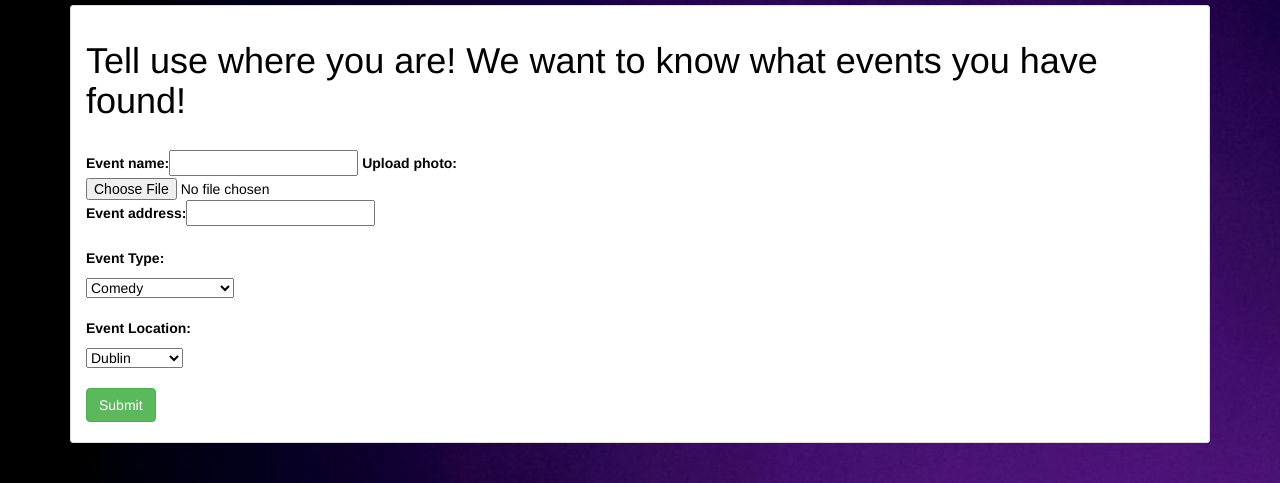
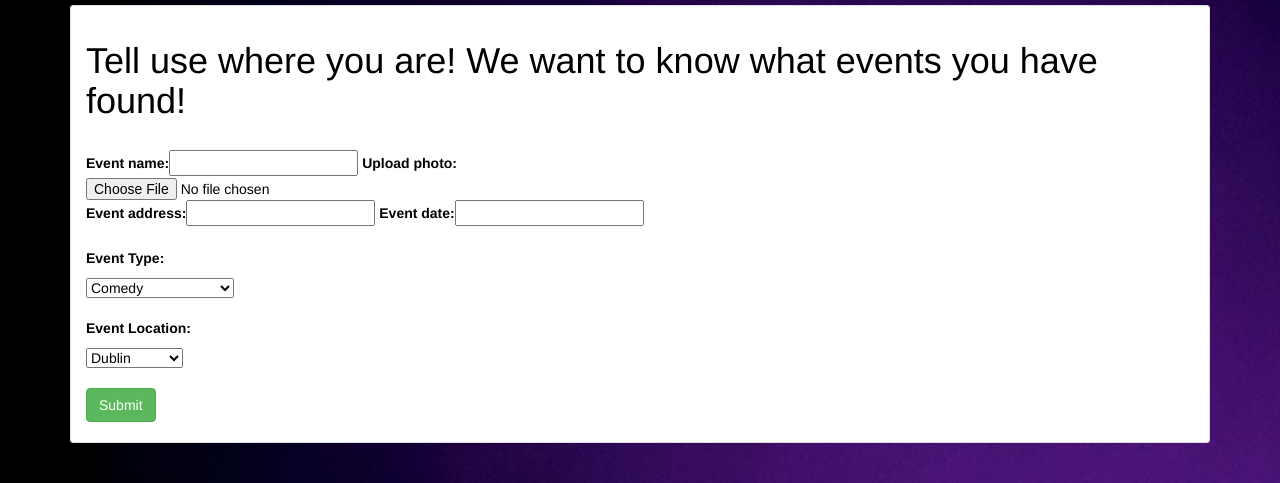
Before and after one commit to ashleyf1996/OOP_Web_Application_Assignment3, a Django app: page /entertainment_tonight/create/ in a window 1280 px wide. Shown: the part 216-699 px from the top of the page. Run offline with Django 3.2, Linux system fonts and the light colour scheme; a user stored in the database is signed in; data comes from the database, SQL or seed files in the repository; both versions use the stored data as it was after the commit; some libraries are stand-ins or nearby versions; some web fonts are replaced.

Commit message:
updated read me file

```diff
--- a/entertainment_tonight/forms.py
+++ b/entertainment_tonight/forms.py
@@ -6,7 +6,7 @@ from django.contrib.auth.models import User
 class CreateEventForm(forms.ModelForm):
     class Meta:
         model = Event
-        fields = ['event_name', 'upload_photo', 'event_address']
+        fields = ['event_name', 'upload_photo', 'event_address','event_date']
 
 
 class UserForm(forms.ModelForm):
--- a/entertainment_tonight/models.py
+++ b/entertainment_tonight/models.py
@@ -1,3 +1,4 @@
+import datetime
 from django.db import models
 from django.core.urlresolvers import reverse
 from django.contrib.auth.models import User
@@ -20,6 +21,8 @@ class Event(models.Model):
     event_address = models.CharField(max_length=200)
     event_type = models.CharField(max_length=200)
     upload_photo = models.FileField()
+    event_date = models.DateTimeField()
+
 
     def __str__(self):
         return self.event_name
--- a/entertainment_tonight/static/entertainment_tonight/form.py
+++ b/entertainment_tonight/static/entertainment_tonight/form.py
@@ -7,4 +7,4 @@ from entertainment_tonight.models import Event
 class EventCreate(CreateView):
     # trying to create a new event
     model = Event
-    fields = ['event_name', 'event_location', 'event_address', 'event_type', 'upload_photo']
+    fields = ['event_name', 'event_location', 'event_address', 'event_type', 'upload_photo','event_date']
--- a/entertainment_tonight/views.py
+++ b/entertainment_tonight/views.py
@@ -90,6 +90,7 @@ class CreateEvent(View):
         event_location = request.POST['event_location']
         event_type = request.POST['event_type']
         event_address = request.POST['event_address']
+        event_date = request.POST['event_date']
 
         full_filename = os.path.join(settings.MEDIA_ROOT, settings.MEDIA_ROOT, request.FILES['upload_photo'].name)
 
@@ -105,7 +106,7 @@ class CreateEvent(View):
         # Make sure the user is logged in properly
         if request.user.is_authenticated():
             event = Event(event_name=event_name, event_location=event_location,event_address=event_address,
-                       event_type=event_type, upload_photo=request.FILES['upload_photo'].name)
+                       event_type=event_type, upload_photo=request.FILES['upload_photo'].name, event_date=event_date)
 
 
 
--- a/templates/event.html
+++ b/templates/event.html
@@ -48,6 +48,7 @@
                 <p class="lead">{{ search_event.event_name }}<br/>
                 <small>{{ search_event.event_location }}</small><br/>
                     <small>{{ search_event.event_address }}</small><br/>
+                      <small>{{ search_event.event_date }}</small><br/>
                 <span class="label label-info">{{ search_event.event_type }}</span></p>
 
 
--- a/templates/event_form.html
+++ b/templates/event_form.html
@@ -16,6 +16,7 @@
         <!-- form is linked to forms.py and loops through the fields of the event model-->
             <br>{{ form }}<br>
         <br/>
+
             <p><b>Event Type:</b></p>
             <select name="event_type">
                 {% for type in types %}
```
Also changed, not shown: README.md, db.sqlite3, entertainment_tonight/migrations/0014_event_event_date.py (added), entertainment_tonight/migrations/0015_auto_20170420_1018.py (added), entertainment_tonight/migrations/0016_auto_20170420_1024.py (added), entertainment_tonight/migrations/0017_auto_20170420_1037.py (added).
